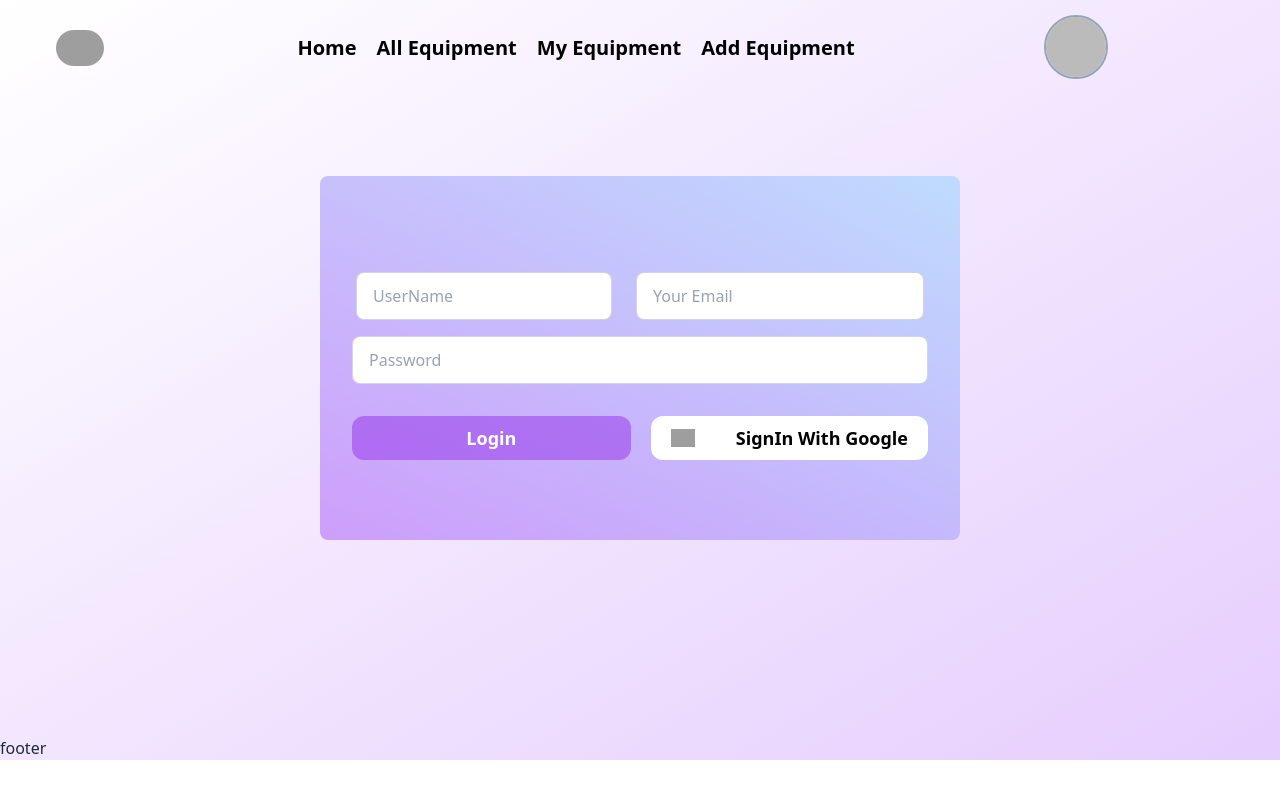
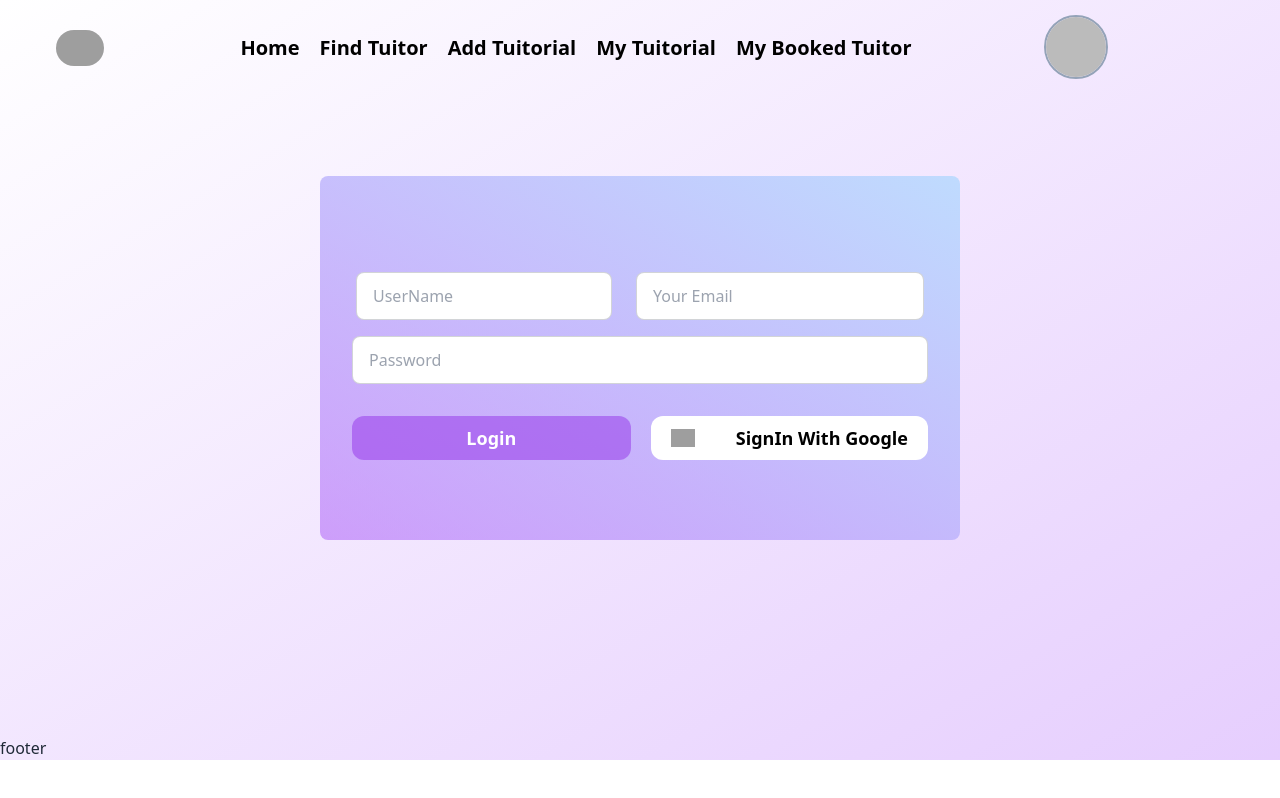
Before and after one commit to Hazbir19/Assignment-11, a React (Vite) app: page /login in a window 1280 px wide. Built offline with nearby package versions, Linux system fonts and the light colour scheme; no server answers; sample sign-in values are in the browser's storage; grey boxes are pictures that could not be loaded.

Commit message:
Pages are set

```diff
--- a/src/Components/Navbar.jsx
+++ b/src/Components/Navbar.jsx
@@ -33,16 +33,19 @@ const Navbar = () => {
               <Link to={"/"} className="lg:text-xl text-lg">
                 Home
               </Link>
-              <Link to={"/allequipment"} className="lg:text-xl text-lg">
-                All Equipment
+              <Link to={"/find-tuitorial"} className="lg:text-xl text-lg">
+                Find Tuitor
               </Link>
               {user && (
                 <>
-                  <Link to={"/myequipment"} className="lg:text-xl text-lg">
-                    My Equipment
+                  <Link to={"/add-tuitorial"} className="lg:text-xl text-lg">
+                    Add Tuitorial
                   </Link>
-                  <Link to={"/addequipment"} className="lg:text-xl text-lg">
-                    Add Equipment
+                  <Link to={"/my-tuitorial"} className="lg:text-xl text-lg">
+                    My Tuitorial
+                  </Link>
+                  <Link to={"/mybooked-tuitor"} className="lg:text-xl text-lg">
+                    My Booked Tuitor
                   </Link>
                 </>
               )}
@@ -61,16 +64,19 @@ const Navbar = () => {
             <Link to={"/"} className="lg:text-xl text-lg">
               Home
             </Link>
-            <Link to={"/allequipment"} className="lg:text-xl text-lg">
-              All Equipment
+            <Link to={"/find-tuitorial"} className="lg:text-xl text-lg">
+              Find Tuitor
             </Link>
             {user && (
               <>
-                <Link to={"/myequipment"} className="lg:text-xl text-lg">
-                  My Equipment
+                <Link to={"/add-tuitorial"} className="lg:text-xl text-lg">
+                  Add Tuitorial
                 </Link>
-                <Link to={"/addequipment"} className="lg:text-xl text-lg">
-                  Add Equipment
+                <Link to={"/my-tuitorial"} className="lg:text-xl text-lg">
+                  My Tuitorial
+                </Link>
+                <Link to={"/mybooked-tuitor"} className="lg:text-xl text-lg">
+                  My Booked Tuitor
                 </Link>
               </>
             )}
--- /dev/null
+++ b/src/Private/PrivateRouter.jsx
@@ -0,0 +1,17 @@
+import React, { useContext } from "react";
+import { Navigate } from "react-router-dom";
+import { ContextMain } from "../Context/ContextApi";
+
+const PrivateRouter = ({ children }) => {
+  const { user } = useContext(ContextMain);
+  // if (loadding) {
+  //   return <span className="loading loading-dots loading-lg"></span>;
+  // }
+  if (user) {
+    return children;
+  }
+
+  return <Navigate to="/login" replace></Navigate>;
+};
+
+export default PrivateRouter;
--- a/src/Routes/Routes.jsx
+++ b/src/Routes/Routes.jsx
@@ -3,6 +3,12 @@ import PagesLayouts from "../layouts/PagesLayouts";
 import HomePage from "../pages/HomePage";
 import LoginPage from "../pages/LoginPage";
 import RegisterPage from "../pages/RegisterPage";
+import AddTuitorial from "../pages/AddTuitorial";
+import PrivateRouter from "../Private/PrivateRouter";
+import MyTuitorial from "../pages/MyTuitorial";
+import TuitorDetails from "../pages/TuitorDetails";
+import FindTuitor from "../pages/FindTuitor";
+import MyBooked from "../pages/MYBooked";
 const router = createBrowserRouter([
   {
     path: "/",
@@ -20,6 +26,42 @@ const router = createBrowserRouter([
         path: "/register",
         element: <RegisterPage></RegisterPage>,
       },
+      {
+        path: "/find-tuitorial",
+        element: <FindTuitor></FindTuitor>,
+      },
+      {
+        path: "/add-tuitorial",
+        element: (
+          <PrivateRouter>
+            <AddTuitorial></AddTuitorial>
+          </PrivateRouter>
+        ),
+      },
+      {
+        path: "/my-tuitorial",
+        element: (
+          <PrivateRouter>
+            <MyTuitorial></MyTuitorial>
+          </PrivateRouter>
+        ),
+      },
+      {
+        path: "/tuitorial-details",
+        element: (
+          <PrivateRouter>
+            <TuitorDetails></TuitorDetails>
+          </PrivateRouter>
+        ),
+      },
+      {
+        path: "/mybooked-tuitor",
+        element: (
+          <PrivateRouter>
+            <MyBooked></MyBooked>
+          </PrivateRouter>
+        ),
+      },
     ],
   },
 ]);
--- /dev/null
+++ b/src/pages/AddTuitorial.jsx
@@ -0,0 +1,13 @@
+import React from "react";
+
+const AddTuitorial = () => {
+  return (
+    <>
+      <div>
+        <h1>Add Tuitorial</h1>
+      </div>
+    </>
+  );
+};
+
+export default AddTuitorial;
--- /dev/null
+++ b/src/pages/FindTuitor.jsx
@@ -0,0 +1,13 @@
+import React from "react";
+
+const FindTuitor = () => {
+  return (
+    <>
+      <div>
+        <h1>Find Tuitor</h1>
+      </div>
+    </>
+  );
+};
+
+export default FindTuitor;
--- a/src/pages/LoginPage.jsx
+++ b/src/pages/LoginPage.jsx
@@ -25,6 +25,7 @@ const LoginPage = () => {
       .then((result) => {
         console.log(result);
         toast.success("Your Logged In");
+        navigate("/");
         return;
       })
       .catch((error) => {
--- /dev/null
+++ b/src/pages/MyBooked.jsx
@@ -0,0 +1,13 @@
+import React from "react";
+
+const MyBooked = () => {
+  return (
+    <>
+      <div>
+        <h1>My Booked</h1>
+      </div>
+    </>
+  );
+};
+
+export default MyBooked;
--- /dev/null
+++ b/src/pages/MyTuitorial.jsx
@@ -0,0 +1,13 @@
+import React from "react";
+
+const MyTuitorial = () => {
+  return (
+    <>
+      <div>
+        <h1>My Tutorial</h1>
+      </div>
+    </>
+  );
+};
+
+export default MyTuitorial;
--- /dev/null
+++ b/src/pages/TuitorDetails.jsx
@@ -0,0 +1,13 @@
+import React from "react";
+
+const TuitorDetails = () => {
+  return (
+    <>
+      <div>
+        <h1>Tuitor Details</h1>
+      </div>
+    </>
+  );
+};
+
+export default TuitorDetails;
```
